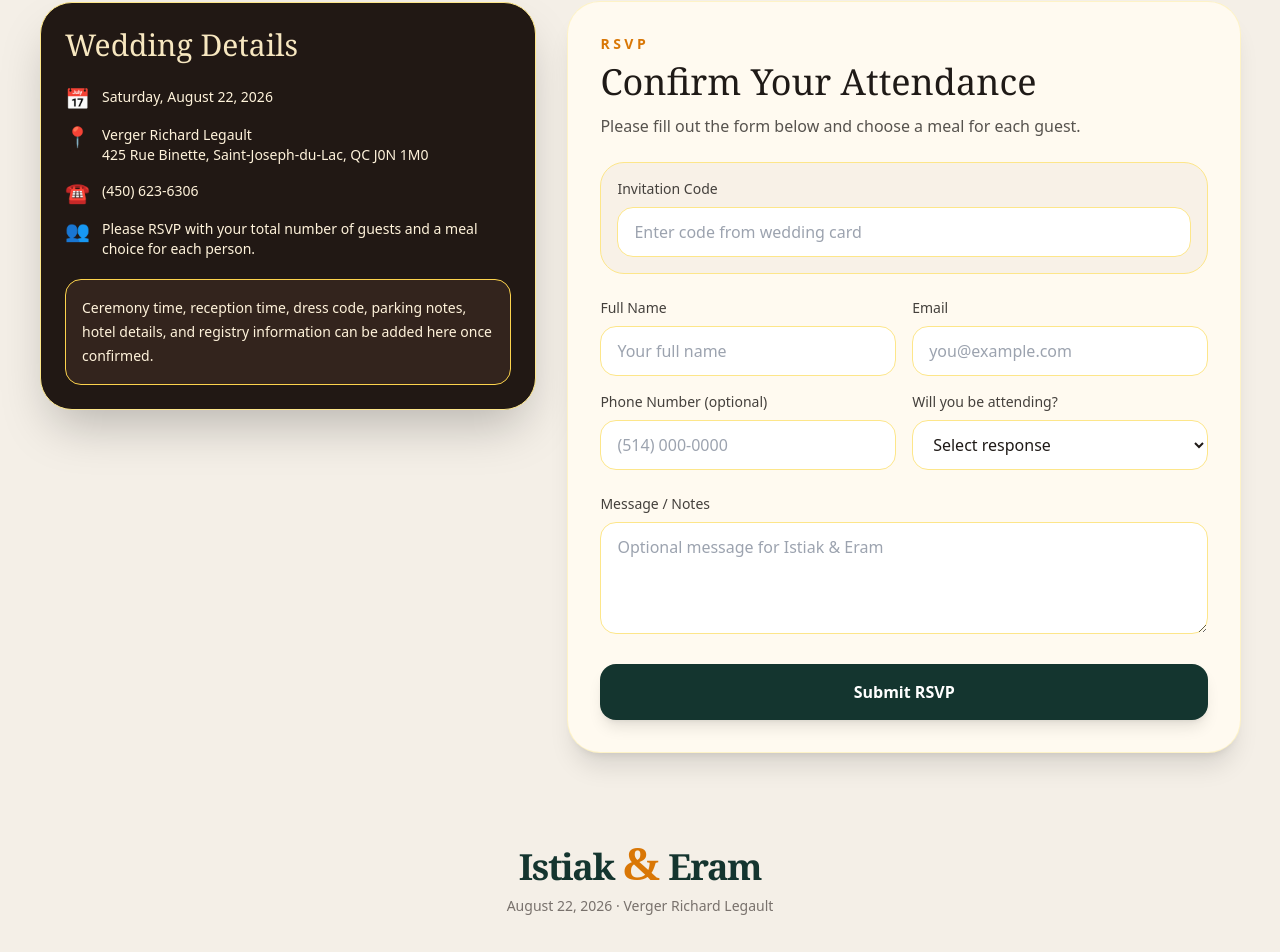
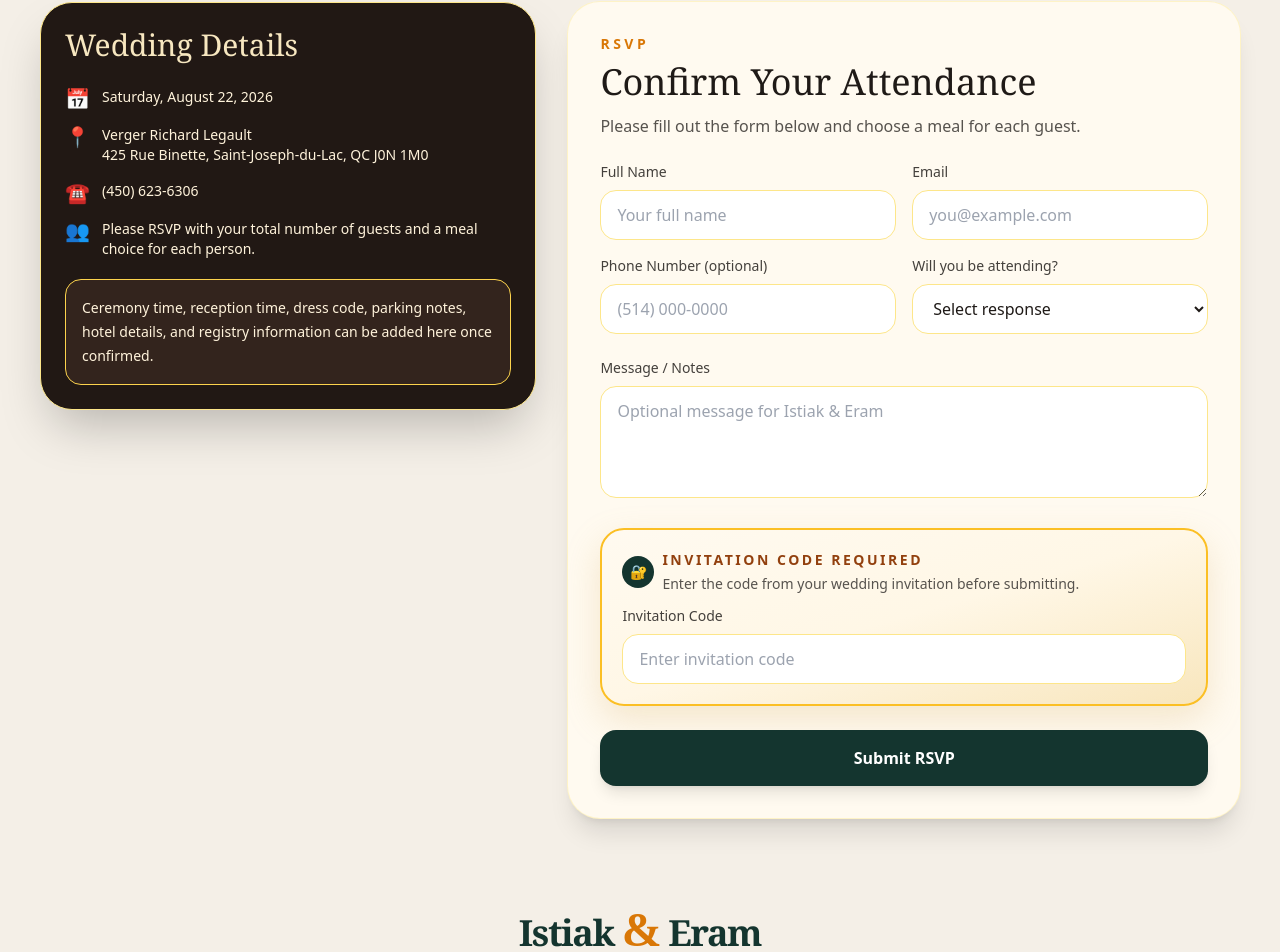
Before and after one commit to istiak514/Istiak_Nowshin_wedding, a React (Vite) app: page / in a window 1280 px wide. Shown: the part 1261-2213 px from the top of the page. Built offline with nearby package versions, Linux system fonts and the light colour scheme.

Commit message:
Update App.jsx

```diff
--- a/src/App.jsx
+++ b/src/App.jsx
@@ -452,26 +452,6 @@ export default function WeddingWebsite() {
                   <h2 className="mt-2 font-serif text-4xl">Confirm Your Attendance</h2>
                   <p className="mt-3 text-stone-600">Please fill out the form below and choose a meal for each guest.</p>
                 </div>
-
-                <div className="rounded-3xl border border-amber-200 bg-[#f8f1e7] p-4">
-                  <Field label="Invitation Code">
-                    <Input
-                      required
-                      value={inviteCode}
-                      onChange={(event) => {
-                        setInviteCode(event.target.value.toUpperCase());
-                        if (inviteCodeError) setInviteCodeError("");
-                      }}
-                      placeholder="Enter code from wedding card"
-                    />
-                    {inviteCodeError && (
-                      <p className="mt-2 text-sm font-medium text-red-600">
-                        {inviteCodeError}
-                      </p>
-                    )}
-                  </Field>
-                </div>
-
                 <div className="grid gap-4 md:grid-cols-2">
                   <Field label="Full Name">
                     <Input required value={form.name} onChange={(event) => setForm({ ...form, name: event.target.value })} placeholder="Your full name" />
@@ -580,6 +560,39 @@ export default function WeddingWebsite() {
                   <Textarea value={form.notes} onChange={(event) => setForm({ ...form, notes: event.target.value })} placeholder="Optional message for Istiak & Eram" />
                 </Field>
 
+                <div className="rounded-3xl border-2 border-amber-400 bg-gradient-to-br from-[#fffaf0] via-[#fff7e6] to-[#f8e6bd] p-5 shadow-[0_14px_35px_rgba(214,180,109,0.28)]">
+                  <div className="mb-3 flex items-center gap-2">
+                    <span className="grid h-8 w-8 place-items-center rounded-full bg-[#14352f] text-sm text-white">
+                      🔐
+                    </span>
+                    <div>
+                      <p className="text-sm font-bold uppercase tracking-[0.18em] text-amber-800">
+                        Invitation Code Required
+                      </p>
+                      <p className="mt-1 text-sm text-stone-600">
+                        Enter the code from your wedding invitation before submitting.
+                      </p>
+                    </div>
+                  </div>
+
+                  <Field label="Invitation Code">
+                    <Input
+                      required
+                      value={inviteCode}
+                      onChange={(event) => {
+                        setInviteCode(event.target.value.toUpperCase());
+                        if (inviteCodeError) setInviteCodeError("");
+                      }}
+                      placeholder="Enter invitation code"
+                    />
+                    {inviteCodeError && (
+                      <p className="mt-2 text-sm font-medium text-red-600">
+                        {inviteCodeError}
+                      </p>
+                    )}
+                  </Field>
+                </div>
+
                 {submitError && (
                   <p className="rounded-2xl border border-red-200 bg-red-50 px-4 py-3 text-sm text-red-700">
                     {submitError}
```
